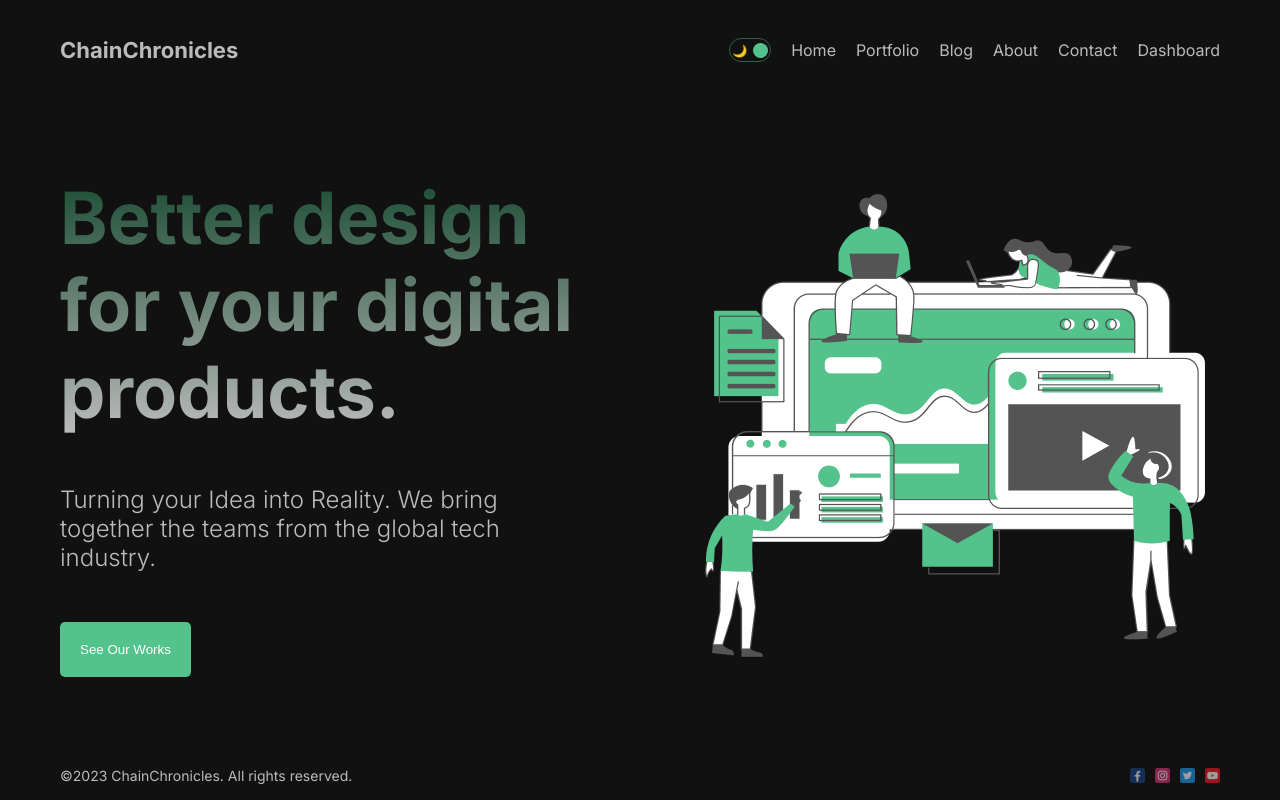
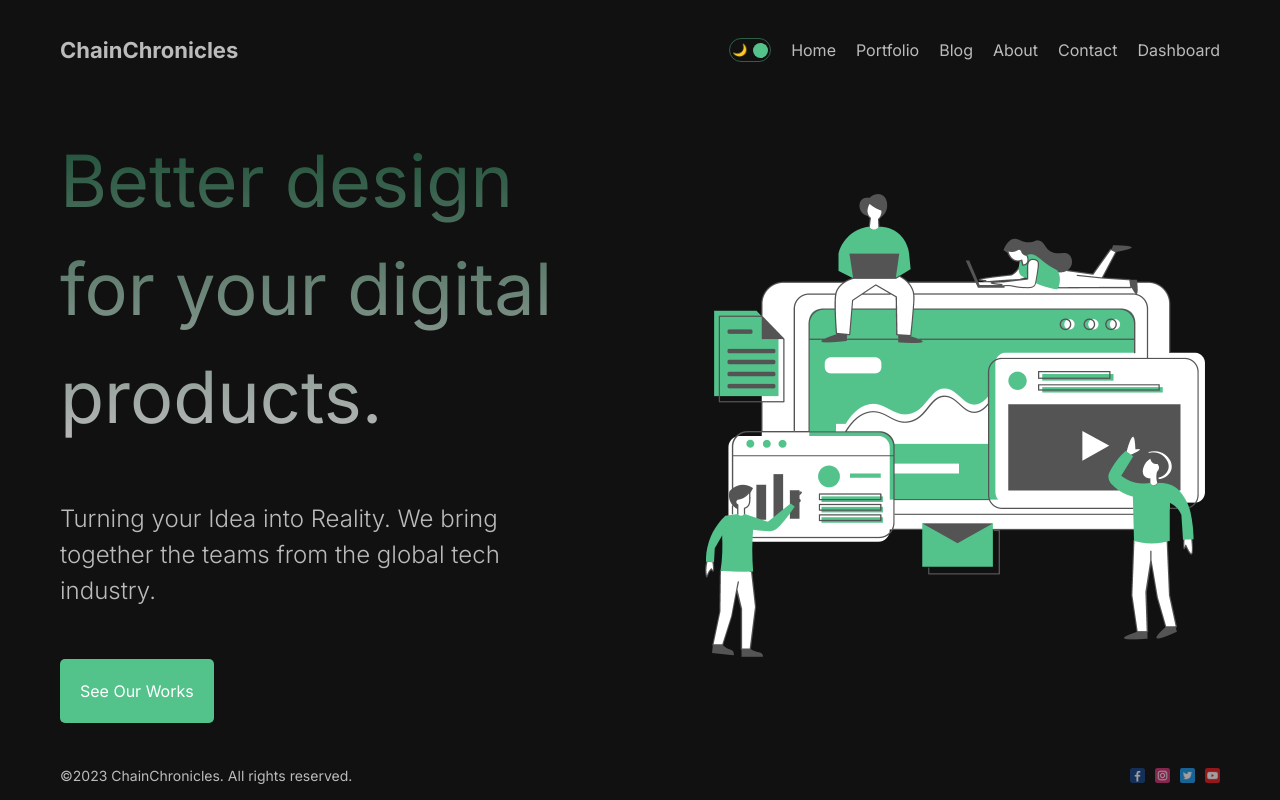
Before and after one commit to omondi8399/ChainChronicles-2.0, a Next.js app: page / in a window 1280 px wide. Built offline with nearby package versions, Linux system fonts and the light colour scheme; no server answers.

Commit message:
Global css properties.

```diff
--- a/src/app/globals.css
+++ b/src/app/globals.css
@@ -1,3 +1,8 @@
+@import '@fortawesome/fontawesome-free/css/all.min.css';
+@tailwind base;
+@tailwind components;
+@tailwind utilities;
+
 * {
   box-sizing: border-box;
   padding: 0;
```
